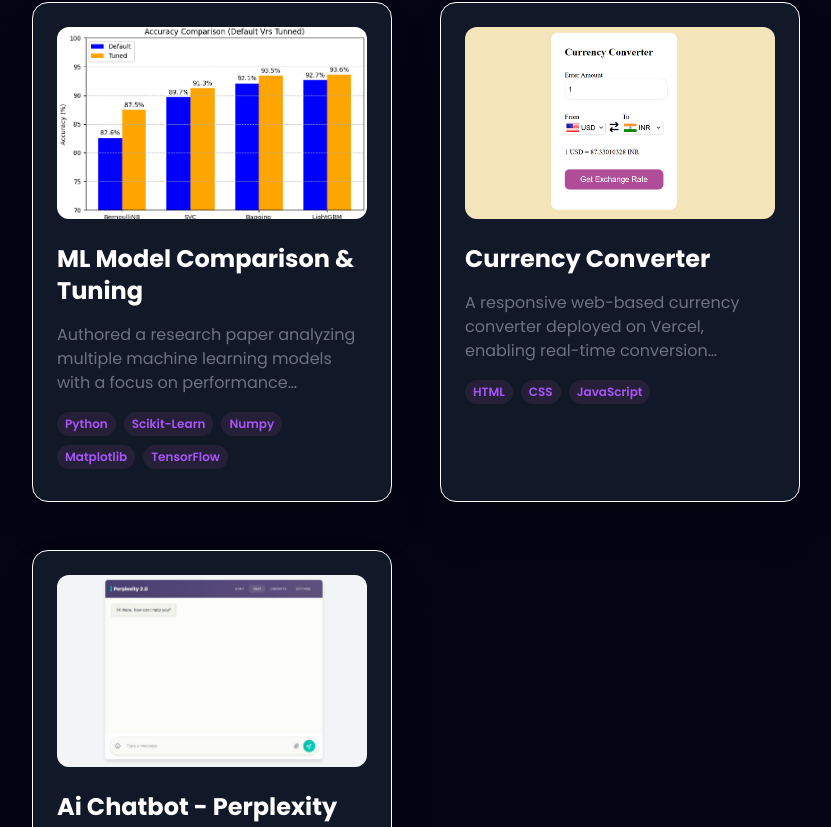
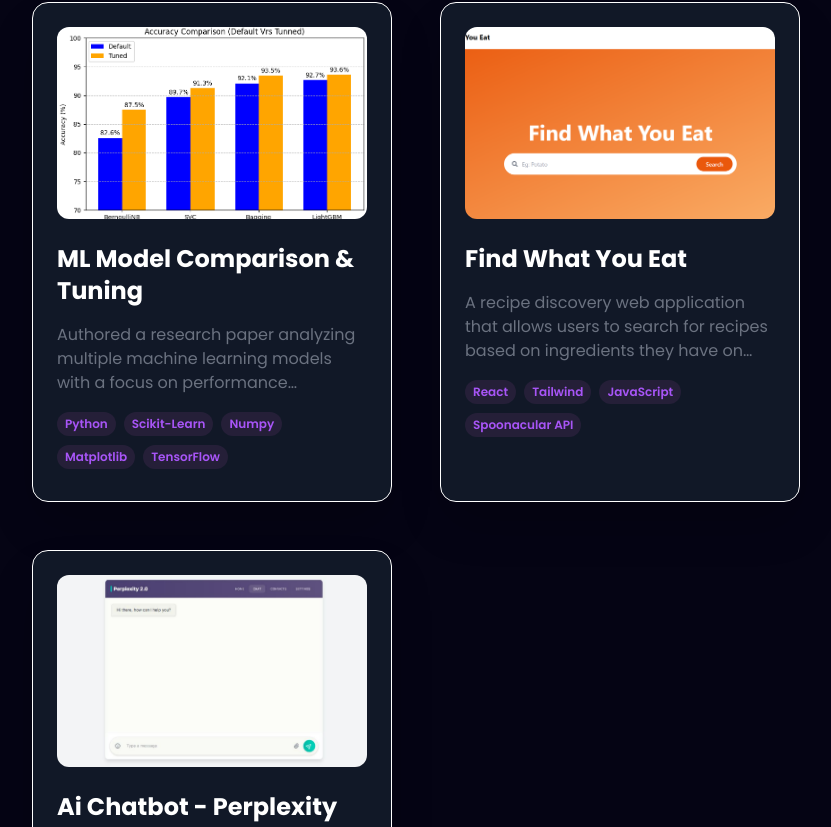
Before and after one commit to Ujjwal-Modi/myPortfolio, a React (Vite) app: page / in a window 1280 px wide. Shown: the part 2082-2909 px from the top of the page, without its empty margins (224-1055 px from the left). Built offline with nearby package versions, Linux system fonts and the light colour scheme.

Commit message:
Initially added FindWhatYouEat

```diff
--- a/src/constants.js
+++ b/src/constants.js
@@ -26,7 +26,7 @@
 import KIITlogo from './assets/education_logo/KIIT.png';
 // Project Section Logo's
 import barGraphLogo from './assets/work_logo/bar_graph.png';
-import currencyConvertorLogo from './assets/work_logo/currencyConvertor.png';
+import findWhatYouEatLogo from './assets/work_logo/findwhatyoueat.png';
 // Certificate Section Logo's
 import udemyLogo from './assets/certificate_logo/udemy_logo.jpeg';
 import aiChatbotLogo from './assets/work_logo/aiChatbot.png';
@@ -147,13 +147,12 @@
     },
     {
       id: 1,
-      title: "Currency Converter",
-      description:
-        "A responsive web-based currency converter deployed on Vercel, enabling real-time conversion between global currencies using live exchange-rate API data. The codebase, hosted on GitHub, demonstrates API integration, clean UI design, and client-side data handling.",
-      image: currencyConvertorLogo,
-      tags: ["HTML", "CSS", "JavaScript"],
-      github: "https://github.com/Ujjwal-Modi/Currency-Converter",
-      webapp: "https://currencyconverter.ujjwalmodi.in/",
+      title: "Find What You Eat",
+      description:"A recipe discovery web application that allows users to search for recipes based on ingredients they have on hand. It integrates with the Spoonacular API to provide a wide range of recipes, complete with nutritional information and cooking instructions.",
+      image: findWhatYouEatLogo,
+      tags: ["React", "Tailwind", "JavaScript", "Spoonacular API"],
+      github: "https://github.com/Ujjwal-Modi/Find-What-You-Eat",
+      webapp: "https://findwhatyoueat.ujjwalmodi.in/",
     },{
       id: 2,
       title: "Ai Chatbot - Perplexity 2.0",
```
Also changed, not shown: src/assets/certificate_logo/download.jpeg (added), src/assets/work_logo/findWhatYouEat.png (added).
